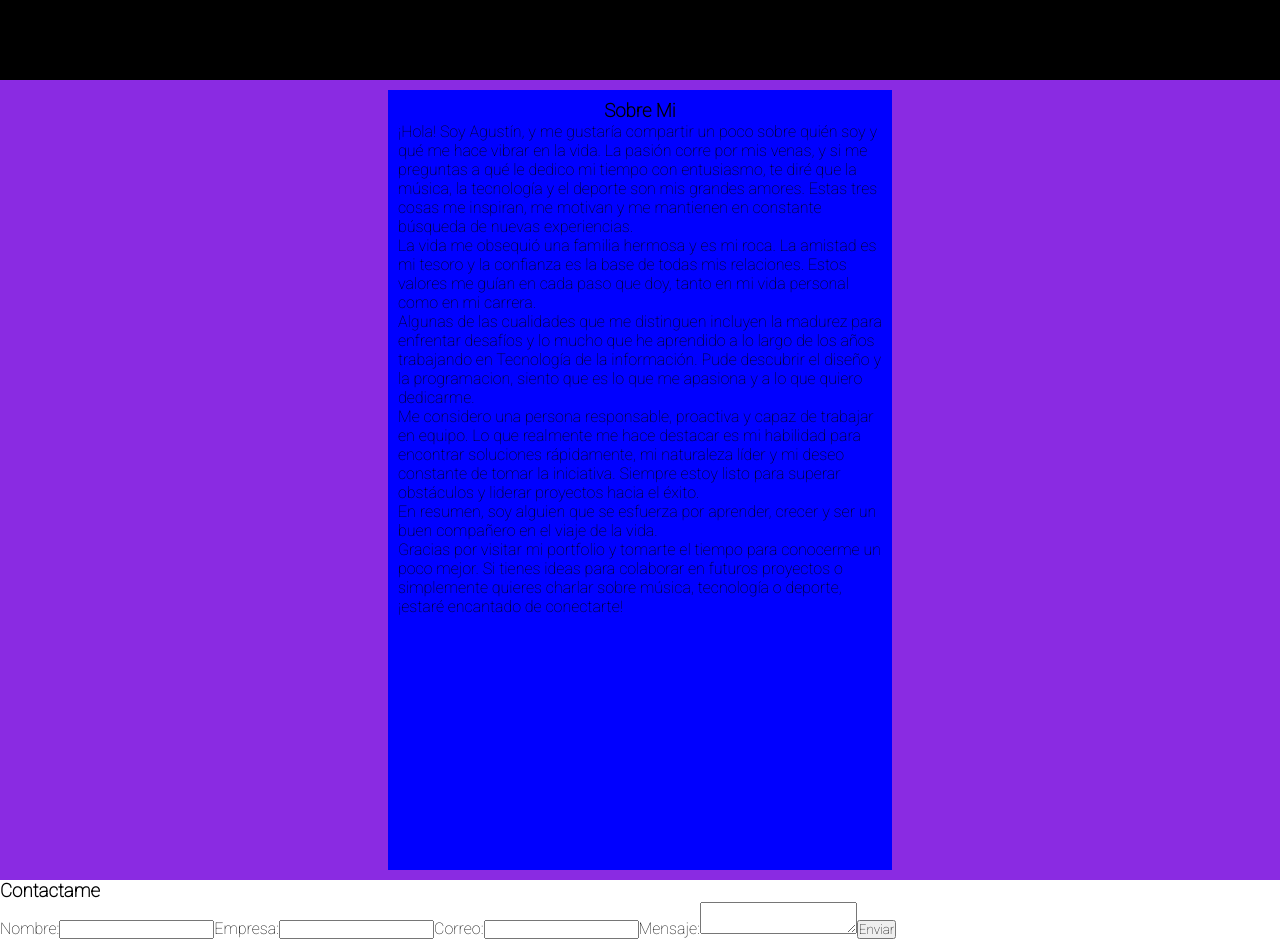
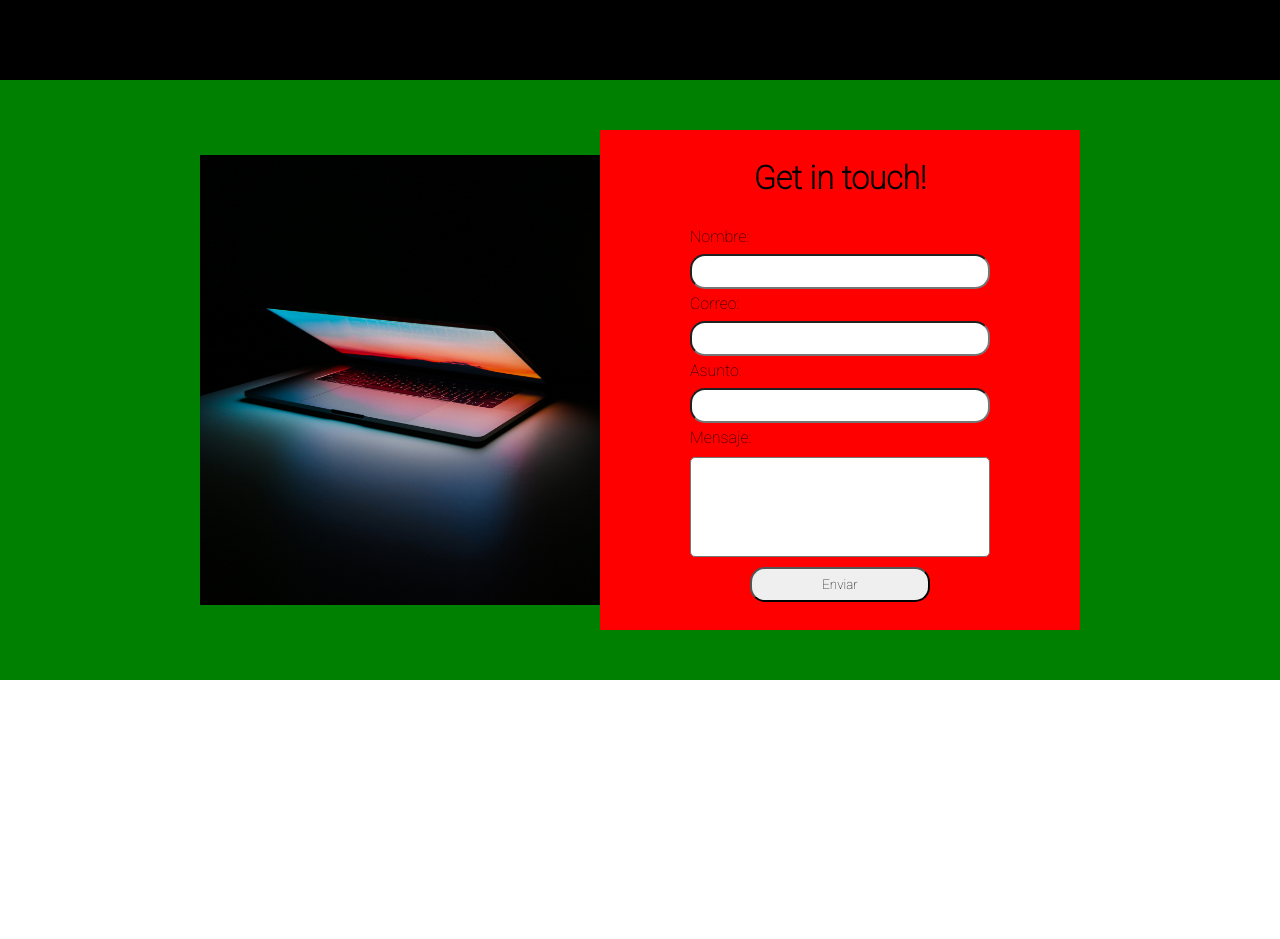
Before and after one commit to agustinsosa5/Portfolio, a React (Vite) app in the folder new-project/: page / in a window 1280 px wide. Shown: the part 720-1659 px from the top of the page. After the commit the page ends 1400 px from the top, so only its background shows below. Built offline with nearby package versions, Linux system fonts and the light colour scheme.

Commit message:
Estilizando

```diff
--- a/new-project/src/assets/Styles/aboutme.css
+++ b/new-project/src/assets/Styles/aboutme.css
@@ -1,9 +1,14 @@
 .container-aboutme {
-    display: flex;
-    justify-content: center;
+  display: flex;
+  justify-content: center;
   background-color: blueviolet;
   height: 100vh;
   padding: 10px;
+  background-image: url('../images/background-aboutme.jpg');
+  background-size: cover;
+  background-position: center;
+  background-repeat: no-repeat;
+  color: var(--color-text)
 }
 
 .container-elements {
@@ -11,8 +16,9 @@
   width: 40%;
   background-color: blue;
   padding: 10px;
+
 }
 
 .container-elements h3 {
-    text-align: center;
+  text-align: center;
 }
--- /dev/null
+++ b/new-project/src/assets/Styles/form.css
@@ -0,0 +1,62 @@
+.form-container {
+  background-color: green;
+  display: flex;
+  align-items: center;
+  justify-content: center;
+  height: 600px;
+}
+
+.image-mail {
+  background-image: url('../images/background-aboutme.jpg');
+  background-repeat: no-repeat;
+  background-position: center;
+  background-size: cover;
+  height: 450px;
+  width: 400px;
+}
+
+.form {
+  display: flex;
+  flex-direction: column;
+  justify-content: center;
+  align-items: center;
+  height: 500px;
+  width: 480px;
+  background-color: red;
+}
+
+h1 {
+  margin-bottom: 30px;
+}
+
+.form label {
+  display: flex;
+  flex-direction: column;
+}
+
+.form input {
+
+  margin-top: 8px;
+  margin-bottom: 5px;
+  height: 35px;
+  width: 300px;
+  border-radius: 15px;
+}
+
+textarea {
+  resize: none;
+  border-radius: 5px;
+  min-width: 300px;
+  min-height: 100px;
+  margin-top: 10px;
+  padding: 5px 5px;
+  font-size: 1rem;
+  font-weight: bold;
+}
+
+button {
+  margin-top: 10px;
+  height: 35px;
+  width: 180px;
+  border-radius: 15px;
+}
--- a/new-project/src/assets/Styles/index.css
+++ b/new-project/src/assets/Styles/index.css
@@ -4,6 +4,7 @@
     --color-nav: aliceblue;
     --color-hover-nav: #FF0000;
     --color-circle : #f00;
+    --color-text: #fff;
 }
 
 * {
--- a/new-project/src/components/Forms/Form.jsx
+++ b/new-project/src/components/Forms/Form.jsx
@@ -1,10 +1,11 @@
 import React, { useState } from "react";
+import "../../assets/Styles/form.css";
 
 function ContactForm() {
   const [formData, setFormData] = useState({
     name: "",
-    company: "",
     email: "",
+    subject: "",
     message: "",
   });
 
@@ -22,9 +23,10 @@ function ContactForm() {
   };
 
   return (
-      <div>
-         <h3>Contactame</h3>
-    <form onSubmit={handleSubmit}>
+    <div className="form-container">
+      <div className="image-mail"></div>
+      <form onSubmit={handleSubmit} className="form">
+        <h1>Get in touch!</h1>
         <label>
           Nombre:
           <input
@@ -36,20 +38,21 @@ function ContactForm() {
           />
         </label>
         <label>
-        Empresa:
-        <input
-          type="text"
-          name="company"
-          value={formData.company}
-          onChange={handleChange}
-        />
-      </label>
-      <label>
           Correo:
           <input
             type="email"
             name="email"
             value={formData.email}
+            onChange={handleChange}
+            required
+          />
+        </label>
+        <label>
+          Asunto:
+          <input
+            type="text"
+            name="subject"
+            value={formData.subject}
             onChange={handleChange}
             required
           />
--- a/new-project/src/components/UI/aboutMe.jsx
+++ b/new-project/src/components/UI/aboutMe.jsx
@@ -1,11 +1,13 @@
 import "../../assets/Styles/aboutme.css";
-
-export default function aboutMe() {
+import bgabout from "../../assets/images/background-aboutme.jpg";
+export default function AboutMe() {
   return (
     <article className="container-aboutme">
+
       <div className="container-elements">
         <h3>Sobre Mi</h3>
-        <p>
+        <h4>Tu subtítulo aquí</h4>
+        <p className="parrafo">
           ¡Hola! Soy Agustín, y me gustaría compartir un poco sobre quién soy y
           qué me hace vibrar en la vida. La pasión corre por mis venas, y si me
           preguntas a qué le dedico mi tiempo con entusiasmo, te diré que la
@@ -13,36 +15,12 @@ export default function aboutMe() {
           cosas me inspiran, me motivan y me mantienen en constante búsqueda de
           nuevas experiencias.
         </p>
-        <p>
+        <p className="parrafo">
           La vida me obsequió una familia hermosa y es mi roca. La amistad es mi
           tesoro y la confianza es la base de todas mis relaciones. Estos
           valores me guían en cada paso que doy, tanto en mi vida personal como
           en mi carrera.
         </p>
-        <p>
-          Algunas de las cualidades que me distinguen incluyen la madurez para
-          enfrentar desafíos y lo mucho que he aprendido a lo largo de los años
-          trabajando en Tecnología de la información. Pude descubrir el diseño y
-          la programacion, siento que es lo que me apasiona y a lo que quiero
-          dedicarme.
-        </p>
-        <p>
-          Me considero una persona responsable, proactiva y capaz de trabajar en
-          equipo. Lo que realmente me hace destacar es mi habilidad para
-          encontrar soluciones rápidamente, mi naturaleza líder y mi deseo
-          constante de tomar la iniciativa. Siempre estoy listo para superar
-          obstáculos y liderar proyectos hacia el éxito.
-        </p>
-        <p>
-          En resumen, soy alguien que se esfuerza por aprender, crecer y ser un
-          buen compañero en el viaje de la vida.
-        </p>
-        <p>
-          Gracias por visitar mi portfolio y tomarte el tiempo para conocerme un
-          poco mejor. Si tienes ideas para colaborar en futuros proyectos o
-          simplemente quieres charlar sobre música, tecnología o deporte,
-          ¡estaré encantado de conectarte!
-        </p>
       </div>
     </article>
   );
--- a/new-project/src/components/UI/header.jsx
+++ b/new-project/src/components/UI/header.jsx
@@ -14,11 +14,11 @@ export default function Header() {
       </a>
       <nav className="nav">
         <ul className="ul-nav">
-          <li>
+         {/*  <li>
             <a href="" className="nav-option">
-              About Me
+              Sobre Mi
             </a>
-          </li>
+          </li> */}
           <li>
             <a href="" className="nav-option">
               Portfolio
@@ -26,12 +26,12 @@ export default function Header() {
           </li>
           <li>
             <a href="" className="nav-option">
-              Education
+              Habilidades
             </a>
           </li>
           <li>
             <a href="" className="nav-option">
-              Concact
+              Contacto
             </a>
           </li>
         </ul>
--- a/new-project/src/main.jsx
+++ b/new-project/src/main.jsx
@@ -10,7 +10,6 @@ ReactDOM.createRoot(document.getElementById('root')).render(
   <React.StrictMode>
     <Header />
     <Section />
-    <About />
     <Form />
   </React.StrictMode>,
 )
```
Also changed, not shown: new-project/src/assets/images/background-aboutme.jpg (added). Lines whose indentation alone changed are shown as unchanged.
